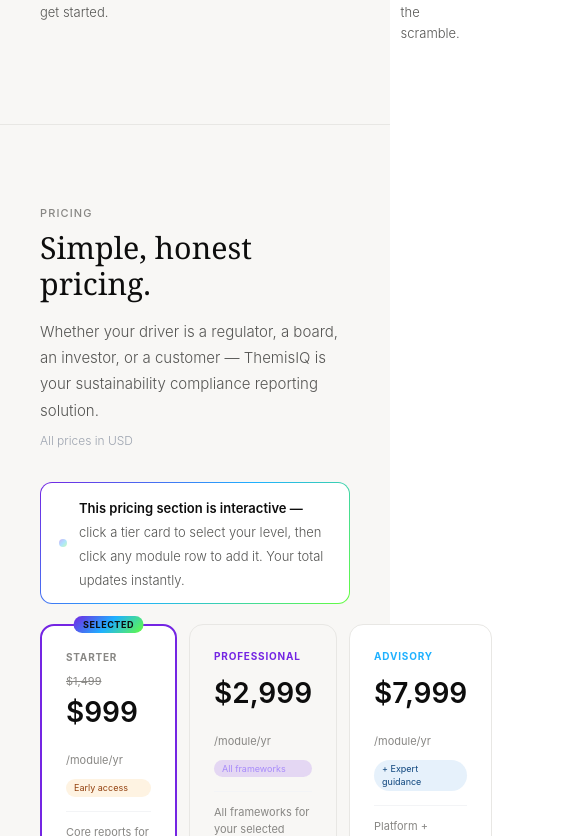
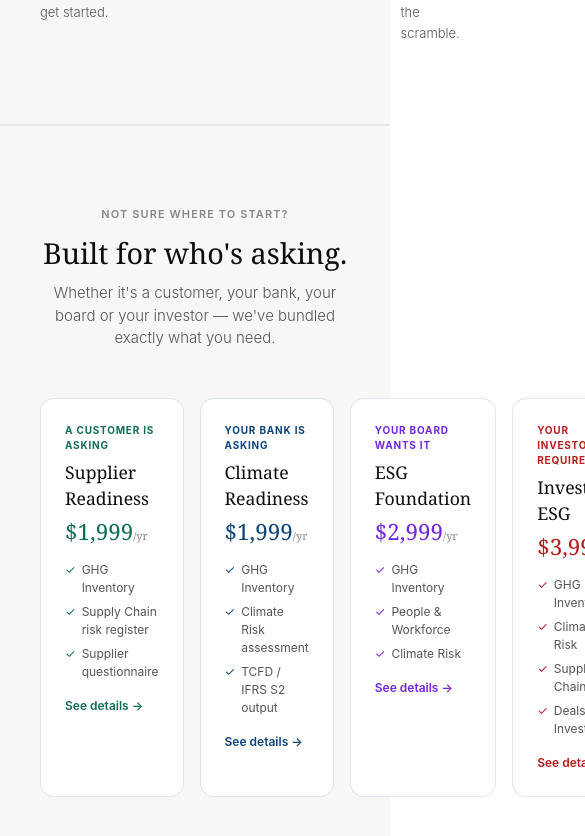
Before and after one commit to themisiqco/themisiq, a Next.js app: page / in a window 390 px wide. Shown: the part 3828-4664 px from the top of the page, 585 px wide, since content can reach past the window. Built offline with nearby package versions, Linux system fonts and the light colour scheme.

Commit message:
feat: starter packs on homepage — 4 packs in 4-column grid

```diff
--- a/app/page.tsx
+++ b/app/page.tsx
@@ -133,6 +133,39 @@
         </div>
       </div>
 
+      {/* ── Starter Packs ── */}
+      <section style={{ padding: '5rem 2.5rem', background: '#f8f7f5', borderTop: '0.5px solid #e8e7e4' }}>
+        <div style={{ maxWidth: 1100, margin: '0 auto' }}>
+          <div style={{ textAlign: 'center', marginBottom: '3rem' }}>
+            <div style={{ fontSize: 11, fontWeight: 600, letterSpacing: '0.1em', textTransform: 'uppercase' as const, color: '#888784', marginBottom: 8 }}>Not sure where to start?</div>
+            <h2 style={{ fontFamily: 'Georgia, serif', fontSize: 'clamp(1.8rem, 3vw, 2.4rem)', fontWeight: 400, color: '#0d0d0d', marginBottom: 8 }}>Built for who's asking.</h2>
+            <p style={{ fontSize: 15, color: '#555553', maxWidth: 520, margin: '0 auto', fontWeight: 300 }}>Whether it's a customer, your bank, your board or your investor — we've bundled exactly what you need.</p>
+          </div>
+          <div style={{ display: 'grid', gridTemplateColumns: 'repeat(4, 1fr)', gap: 16 }}>
+            {[
+              { name: 'Supplier Readiness', driver: 'A customer is asking', price: '$1,999', color: '#0F6E56', bg: '#E1F5EE', href: '/pricing', items: ['GHG Inventory', 'Supply Chain risk register', 'Supplier questionnaire'] },
+              { name: 'Climate Readiness', driver: 'Your bank is asking', price: '$1,999', color: '#0C447C', bg: '#E6F1FB', href: '/pricing', items: ['GHG Inventory', 'Climate Risk assessment', 'TCFD / IFRS S2 output'] },
+              { name: 'ESG Foundation', driver: 'Your board wants it', price: '$2,999', color: '#7425e3', bg: '#EDE9FE', href: '/pricing', items: ['GHG Inventory', 'People & Workforce', 'Climate Risk'] },
+              { name: 'Investor ESG', driver: 'Your investor requires it', price: '$3,999', color: '#B91C1C', bg: '#FCEBEB', href: '/pricing', items: ['GHG Inventory', 'Climate Risk', 'Supply Chain', 'Deals & Investment'] },
+            ].map(pack => (
+              <a key={pack.name} href={pack.href} style={{ background: '#fff', border: `1.5px solid ${pack.color}25`, borderRadius: 14, padding: '1.5rem', textDecoration: 'none', display: 'block', transition: 'all 0.15s' }}
+                onMouseEnter={e => (e.currentTarget as HTMLElement).style.borderColor = pack.color}
+                onMouseLeave={e => (e.currentTarget as HTMLElement).style.borderColor = pack.color + '25'}>
+                <div style={{ fontSize: 10, fontWeight: 700, letterSpacing: '0.08em', textTransform: 'uppercase' as const, color: pack.color, marginBottom: 6 }}>{pack.driver}</div>
+                <div style={{ fontFamily: 'Georgia, serif', fontSize: '1.1rem', fontWeight: 400, color: '#0d0d0d', marginBottom: 4 }}>{pack.name}</div>
+                <div style={{ fontFamily: 'Georgia, serif', fontSize: '1.4rem', fontWeight: 400, color: pack.color, marginBottom: 12 }}>{pack.price}<span style={{ fontSize: 11, color: '#888784', fontFamily: 'inherit' }}>/yr</span></div>
+                {pack.items.map(item => (
+                  <div key={item} style={{ display: 'flex', gap: 6, marginBottom: 6 }}>
+                    <span style={{ color: pack.color, flexShrink: 0, fontSize: 12 }}>✓</span>
+                    <span style={{ fontSize: 12, color: '#555553' }}>{item}</span>
+                  </div>
+                ))}
+                <div style={{ marginTop: 16, fontSize: 12, fontWeight: 600, color: pack.color }}>See details →</div>
+              </a>
+            ))}
+          </div>
+        </div>
+      </section>
       <HomePricing />
       {/* ── CTA ── */}
       <section style={{ padding: '6rem 2.5rem', textAlign: 'center', borderTop: '0.5px solid #e8e7e4' }}>
```
